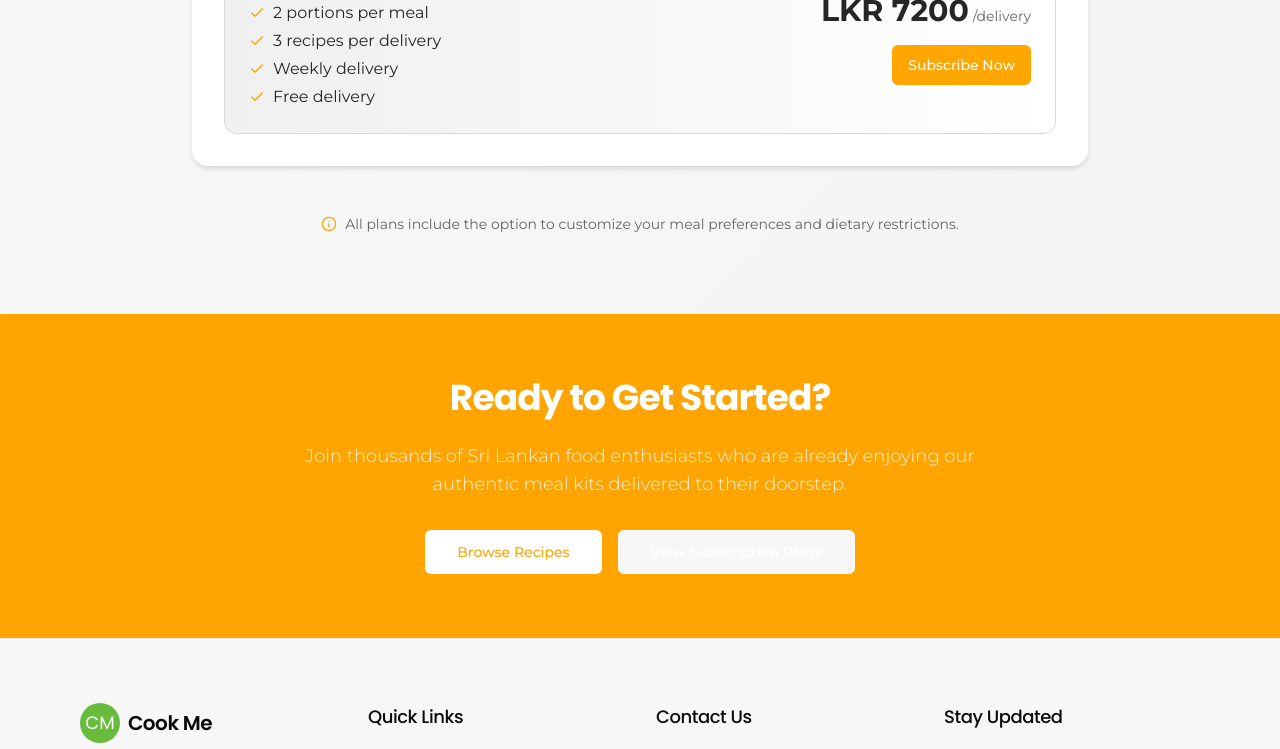
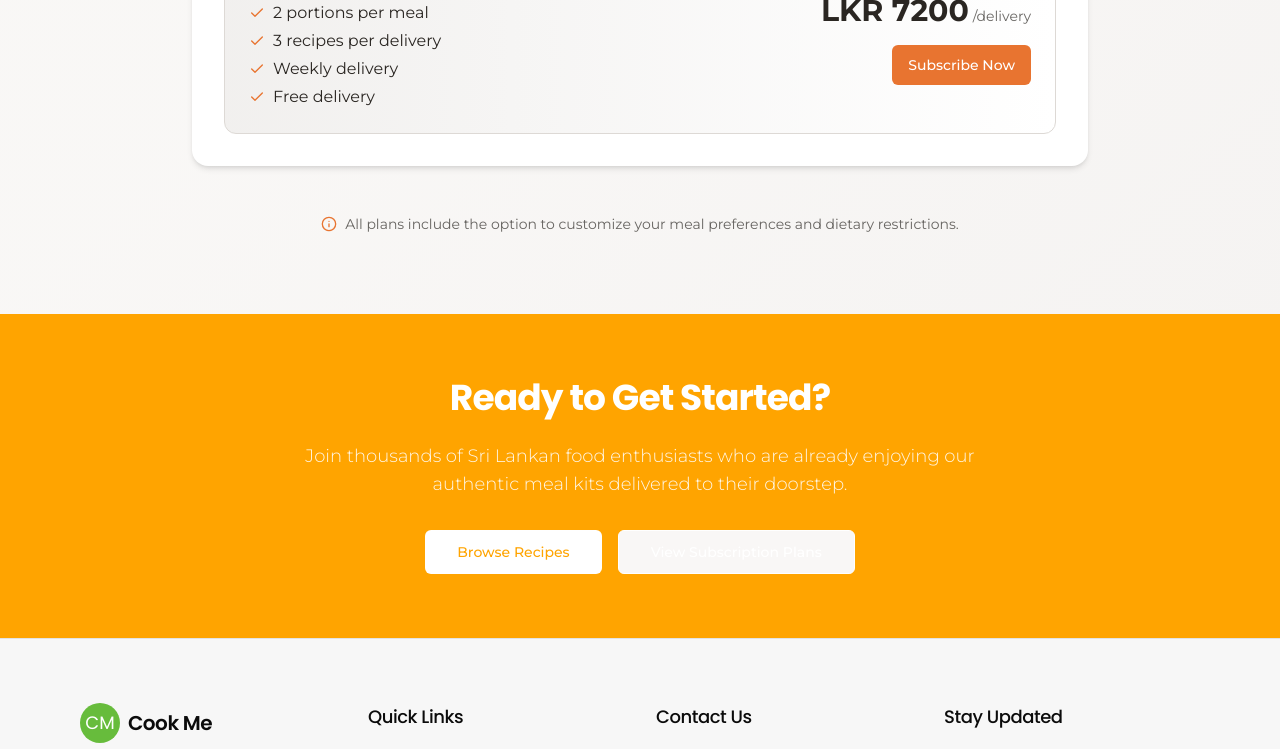
Before and after one commit to ultranooblk/sri-lankan-flavor-journey-18, a React (Vite) app: page / in a window 1280 px wide. Shown: the part 3580-4329 px from the top of the page. Built offline with nearby package versions, Linux system fonts and the light colour scheme.

Commit message:
Refactor: Update UI color scheme
Update the UI color scheme to be more visually appealing in both dark and light modes, while maintaining a cooking and recipe-related vibe.

```diff
--- a/src/index.css
+++ b/src/index.css
@@ -1,4 +1,3 @@
-
 @import url('https://fonts.googleapis.com/css2?family=Montserrat:wght@300;400;500;600;700&family=Poppins:wght@400;500;600;700&display=swap');
 
 @tailwind base;
@@ -7,75 +6,75 @@
 
 @layer base {
   :root {
-    /* New color scheme based on specified colors */
-    --background: 0 0% 97%; /* #F7F7F7 - Light gray for background */
-    --foreground: 0 0% 15%; /* Dark gray for text */
+    /* Warm, food-inspired color palette */
+    --background: 30 20% 97%; /* #f8f5f1 - Warm cream background */
+    --foreground: 30 10% 15%; /* Dark warm gray for text */
 
     --card: 0 0% 100%;
-    --card-foreground: 0 0% 15%;
+    --card-foreground: 30 10% 15%;
 
     --popover: 0 0% 100%;
-    --popover-foreground: 0 0% 15%;
+    --popover-foreground: 30 10% 15%;
 
-    --primary: 39 100% 50%; /* #FFA400 - Warm orange */
+    --primary: 22 80% 55%; /* #e67e22 - Warm pumpkin/spice orange */
     --primary-foreground: 0 0% 100%;
 
-    --secondary: 173 100% 33%; /* #00A896 - Cool green */
+    --secondary: 150 50% 40%; /* #2ecc71 - Fresh herb green */
     --secondary-foreground: 0 0% 100%;
 
-    --muted: 0 0% 94%;
-    --muted-foreground: 0 0% 45%;
+    --muted: 30 10% 94%;
+    --muted-foreground: 30 10% 45%;
 
-    --accent: 207 100% 30%; /* #005B9A - Deep blue */
+    --accent: 200 60% 45%; /* #3498db - Fresh blueberry */
     --accent-foreground: 0 0% 100%;
 
     --destructive: 0 84.2% 60.2%;
     --destructive-foreground: 0 0% 98%;
 
-    --border: 0 0% 85%;
-    --input: 0 0% 85%;
-    --ring: 39 100% 50%;
+    --border: 30 10% 85%;
+    --input: 30 10% 85%;
+    --ring: 22 80% 55%;
 
     --radius: 0.5rem;
 
-    --sidebar-background: 0 0% 98%;
-    --sidebar-foreground: 0 0% 20%;
-    --sidebar-primary: 39 100% 50%;
+    --sidebar-background: 30 20% 98%;
+    --sidebar-foreground: 30 10% 20%;
+    --sidebar-primary: 22 80% 55%;
     --sidebar-primary-foreground: 0 0% 100%;
-    --sidebar-accent: 0 0% 95%;
-    --sidebar-accent-foreground: 0 0% 10%;
-    --sidebar-border: 0 0% 90%;
-    --sidebar-ring: 39 100% 50%;
+    --sidebar-accent: 30 20% 95%;
+    --sidebar-accent-foreground: 30 10% 10%;
+    --sidebar-border: 30 10% 90%;
+    --sidebar-ring: 22 80% 55%;
   }
 
   .dark {
-    --background: 0 0% 8%;
-    --foreground: 0 0% 98%;
+    --background: 30 15% 10%; /* #211e1b - Dark roast coffee */
+    --foreground: 30 10% 95%;
 
-    --card: 0 0% 12%;
-    --card-foreground: 0 0% 98%;
+    --card: 30 15% 12%;
+    --card-foreground: 30 10% 95%;
 
-    --popover: 0 0% 12%;
-    --popover-foreground: 0 0% 98%;
+    --popover: 30 15% 12%;
+    --popover-foreground: 30 10% 95%;
 
-    --primary: 39 100% 50%; /* Keep same primary */
-    --primary-foreground: 0 0% 10%;
+    --primary: 22 75% 50%; /* Slightly darker pumpkin for dark mode */
+    --primary-foreground: 0 0% 100%;
 
-    --secondary: 173 100% 28%; /* Slightly darker secondary for dark mode */
+    --secondary: 150 45% 35%; /* Slightly darker herb green for dark mode */
     --secondary-foreground: 0 0% 98%;
 
-    --muted: 0 0% 20%;
-    --muted-foreground: 0 0% 85%;
+    --muted: 30 15% 20%;
+    --muted-foreground: 30 10% 85%;
 
-    --accent: 207 100% 25%; /* Slightly darker accent for dark mode */
+    --accent: 200 55% 40%; /* Slightly darker blueberry for dark mode */
     --accent-foreground: 0 0% 98%;
 
     --destructive: 0 70% 50%;
     --destructive-foreground: 0 0% 98%;
 
-    --border: 0 0% 30%;
-    --input: 0 0% 30%;
-    --ring: 39 100% 50%;
+    --border: 30 15% 30%;
+    --input: 30 15% 30%;
+    --ring: 22 75% 50%;
   }
 }
 
@@ -106,7 +105,7 @@
 }
 
 .image-glow {
-  filter: drop-shadow(0 0 20px rgba(255, 164, 0, 0.15));
+  filter: drop-shadow(0 0 20px rgba(230, 126, 34, 0.2));
 }
 
 .backdrop-blur {
@@ -128,7 +127,7 @@
 }
 
 .hero-gradient {
-  background: linear-gradient(100deg, rgba(255, 164, 0, 0.08) 0%, rgba(0, 168, 150, 0.08) 100%);
+  background: linear-gradient(100deg, rgba(230, 126, 34, 0.08) 0%, rgba(46, 204, 113, 0.08) 100%);
 }
 
 .recipe-gradient {
--- a/tailwind.config.ts
+++ b/tailwind.config.ts
@@ -1,4 +1,3 @@
-
 import type { Config } from "tailwindcss";
 
 export default {
@@ -67,14 +66,65 @@ export default {
 					border: 'hsl(var(--sidebar-border))',
 					ring: 'hsl(var(--sidebar-ring))'
 				},
-				// Custom colors based on new theme
+				spice: {
+					50: '#FFF5ED',
+					100: '#FFE6D1',
+					200: '#FFCDA3',
+					300: '#FFB475',
+					400: '#FF9B47',
+					500: '#E67E22',
+					600: '#D35400',
+					700: '#A04000',
+					800: '#7D3200',
+					900: '#5A2400',
+					950: '#2D1200',
+				},
+				herb: {
+					50: '#EAFAF1',
+					100: '#D5F5E3',
+					200: '#ABEBC6',
+					300: '#82E0AA',
+					400: '#58D68D',
+					500: '#2ECC71',
+					600: '#27AE60',
+					700: '#1E8449',
+					800: '#186A3B',
+					900: '#145A32',
+					950: '#0A2D19',
+				},
+				berry: {
+					50: '#EBF5FB',
+					100: '#D6EAF8',
+					200: '#AED6F1',
+					300: '#85C1E9',
+					400: '#5DADE2',
+					500: '#3498DB',
+					600: '#2E86C1',
+					700: '#2874A6',
+					800: '#21618C',
+					900: '#1B4F72',
+					950: '#0D2839',
+				},
+				crust: {
+					50: '#F8F5F1',
+					100: '#F2EAE2',
+					200: '#E5D5C5',
+					300: '#D8C0A8',
+					400: '#CBAB8B',
+					500: '#BE966E',
+					600: '#A17852',
+					700: '#7F5B3D',
+					800: '#5D3E29',
+					900: '#3B2114',
+					950: '#1D110A',
+				},
 				orange: {
 					50: '#FFF7E6',
 					100: '#FFECC6',
 					200: '#FFD980',
 					300: '#FFC64D',
 					400: '#FFB21A',
-					500: '#FFA400', // Primary
+					500: '#FFA400',
 					600: '#E69400',
 					700: '#CC8400',
 					800: '#996300',
@@ -87,7 +137,7 @@ export default {
 					200: '#99EBE3',
 					300: '#66E0D5',
 					400: '#33D6C7',
-					500: '#00A896', // Secondary
+					500: '#00A896',
 					600: '#009787',
 					700: '#007A6F',
 					800: '#005C52',
@@ -100,7 +150,7 @@ export default {
 					200: '#99C5E7',
 					300: '#66A8DB',
 					400: '#338BCF',
-					500: '#005B9A', // Accent
+					500: '#005B9A',
 					600: '#00528B',
 					700: '#00437C',
 					800: '#00345D',
@@ -108,7 +158,7 @@ export default {
 					950: '#00111F',
 				},
 				gray: {
-					50: '#F7F7F7', // Background
+					50: '#F7F7F7',
 					100: '#E3E3E3',
 					200: '#C8C8C8',
 					300: '#ADADAD',
```
